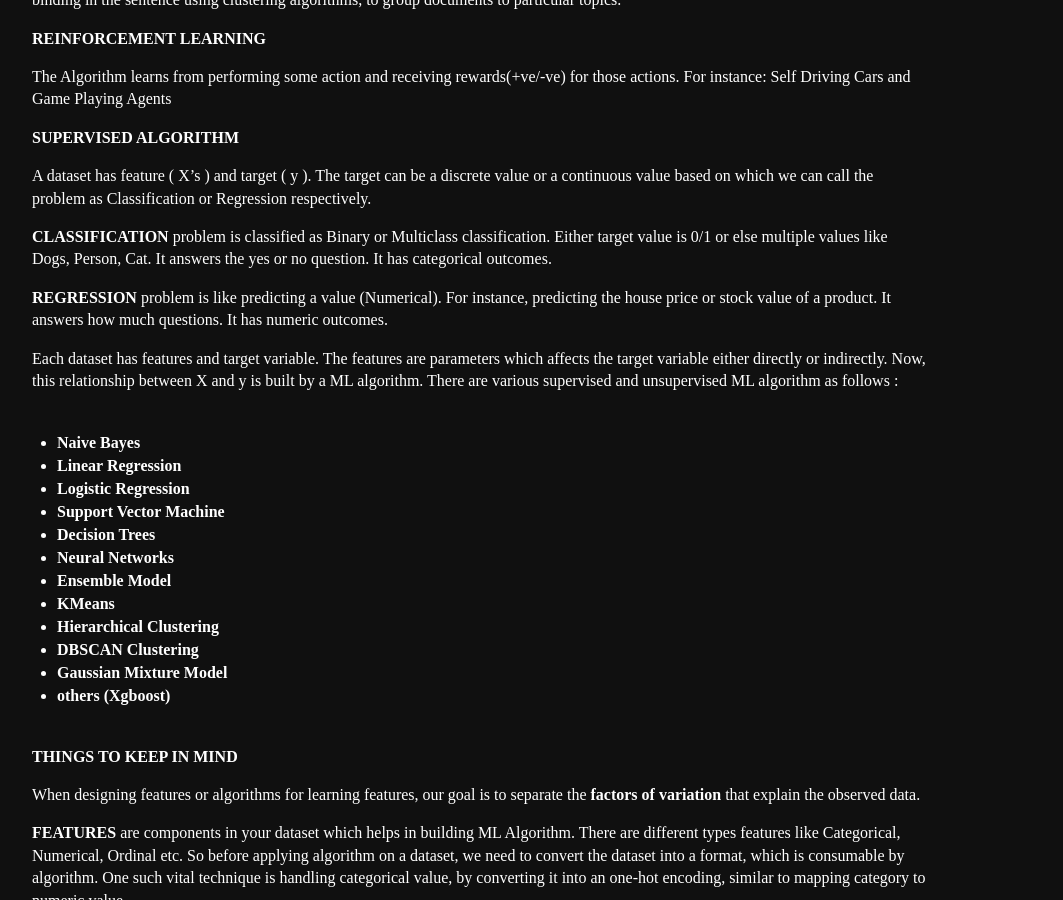
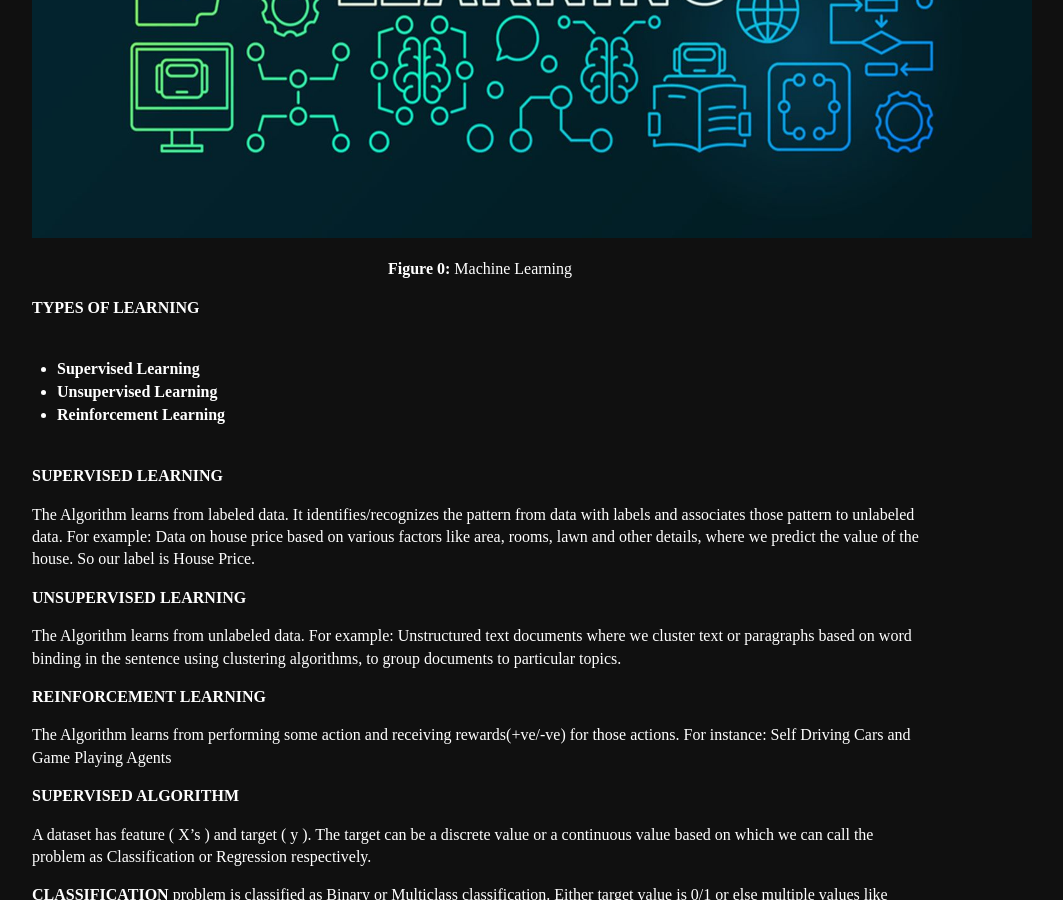
Before and after one commit to Mayurji/mayurji.github.io, a Jekyll site: the page built from _machine-learning/2020-11-06-machine-learning.md, in a window 1280 px wide and 900 px high, scrolled down 624 px. Shown: the whole window, without its empty margins (160-1223 px from the left). Built offline with Jekyll 4.4.1, drawn with Linux system fonts in a browser that asks for light colours; formulas are drawn with MathJax 3.

Commit message:
Update 2020-11-06-machine-learning.md

```diff
--- a/_machine-learning/2020-11-06-machine-learning.md
+++ b/_machine-learning/2020-11-06-machine-learning.md
@@ -9,6 +9,11 @@
 ### BASICS OF MACHINE LEARNING
 
 Machine learning is an application of artificial intelligence (AI) that provides systems the ability to automatically learn and improve from experience without being explicitly programmed. Machine learning focuses on the development of computer programs that can access data and use it learn for themselves.
+
+<center>
+<img src="{{site.url}}/assets/images/ml/ml.jpg"  style="zoom: 5%  background-color:#DCDCDC;" width="1000" height="600"/><br>
+<p><b>Figure 0:</b> Machine Learning</p>
+</center>
 
 **TYPES OF LEARNING**
 
```
